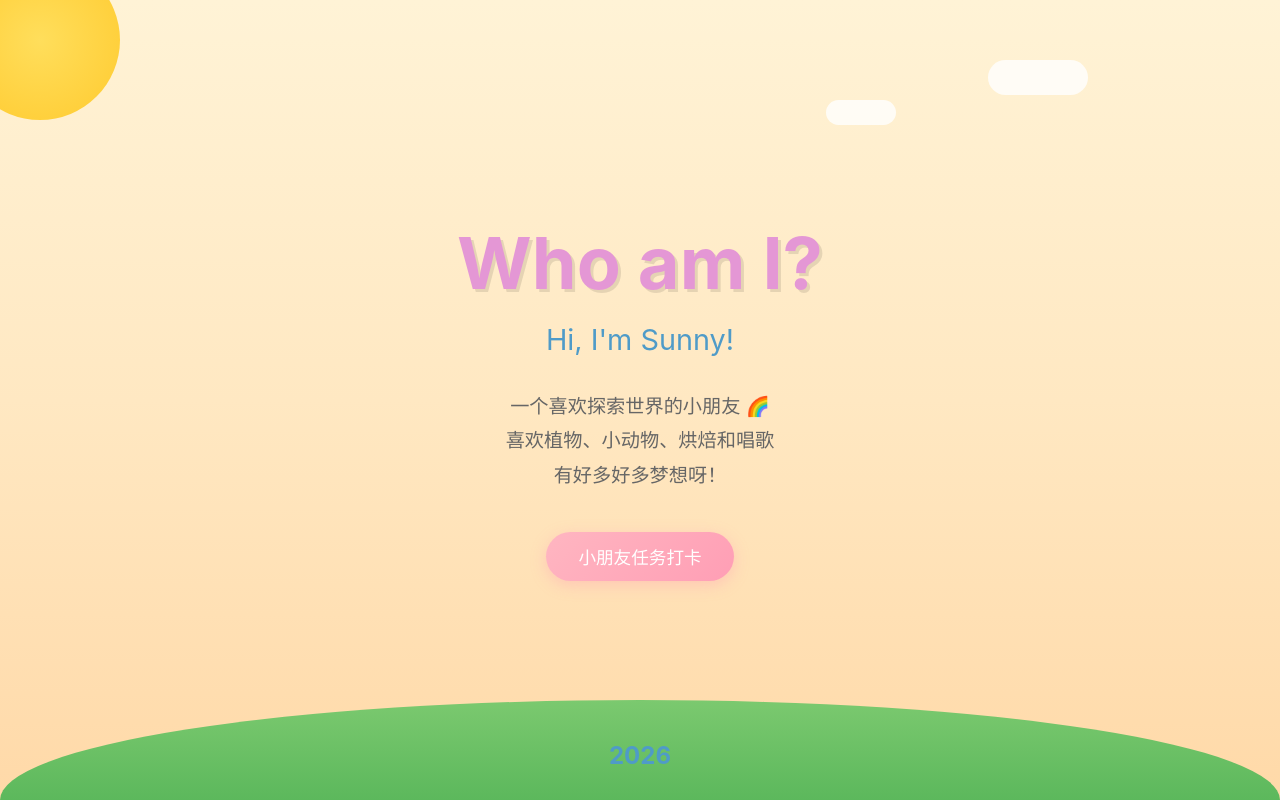
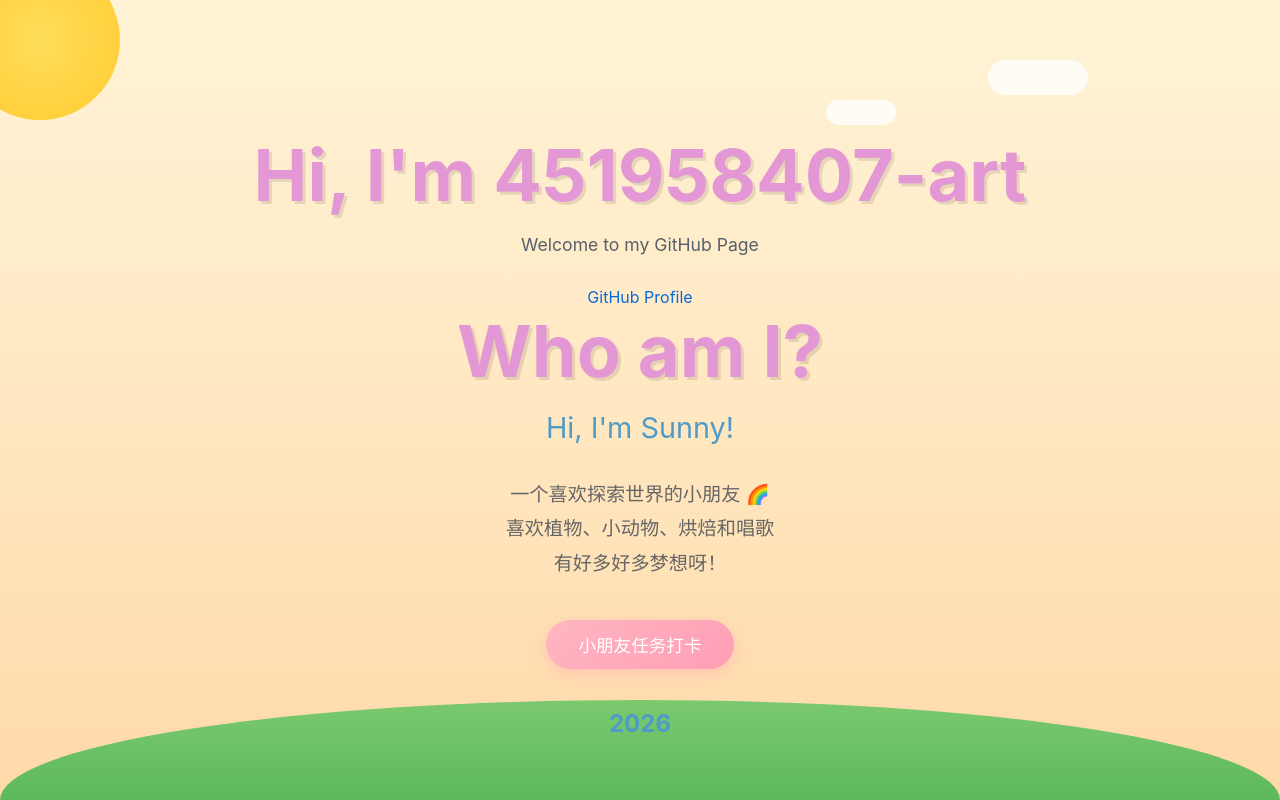
Before and after one commit to 451958407-art/451958407-art.github.io, a plain HTML site: page index.html in a window 1280 px wide. Drawn offline with Linux system fonts and the light colour scheme.

Commit message:
Update index.html

```diff
--- a/index.html
+++ b/index.html
@@ -1,4 +1,44 @@
 <!DOCTYPE html>
+<html lang="zh-CN">
+<head>
+  <meta charset="UTF-8">
+  <meta name="viewport" content="width=device-width, initial-scale=1.0">
+  <title>451958407-art</title>
+  <style>
+    * { margin: 0; padding: 0; box-sizing: border-box; }
+    body {
+      font-family: -apple-system, BlinkMacSystemFont, 'Segoe UI', sans-serif;
+      background: #f6f8fa;
+      min-height: 100vh;
+      display: flex;
+      flex-direction: column;
+      align-items: center;
+      justify-content: center;
+      text-align: center;
+    }
+    h1 {
+      font-size: 2.5rem;
+      color: #24292f;
+      margin-bottom: 1rem;
+    }
+    p {
+      font-size: 1.1rem;
+      color: #57606a;
+      margin-bottom: 2rem;
+    }
+    a {
+      color: #0969da;
+      text-decoration: none;
+    }
+    a:hover { text-decoration: underline; }
+  </style>
+</head>
+<body>
+  <h1>Hi, I'm 451958407-art</h1>
+  <p>Welcome to my GitHub Page</p>
+  <a href="https://github.com/451958407-art">GitHub Profile</a>
+</body>
+</html><!DOCTYPE html>
 <html lang="zh-CN">
 <head>
   <meta charset="UTF-8">
```
